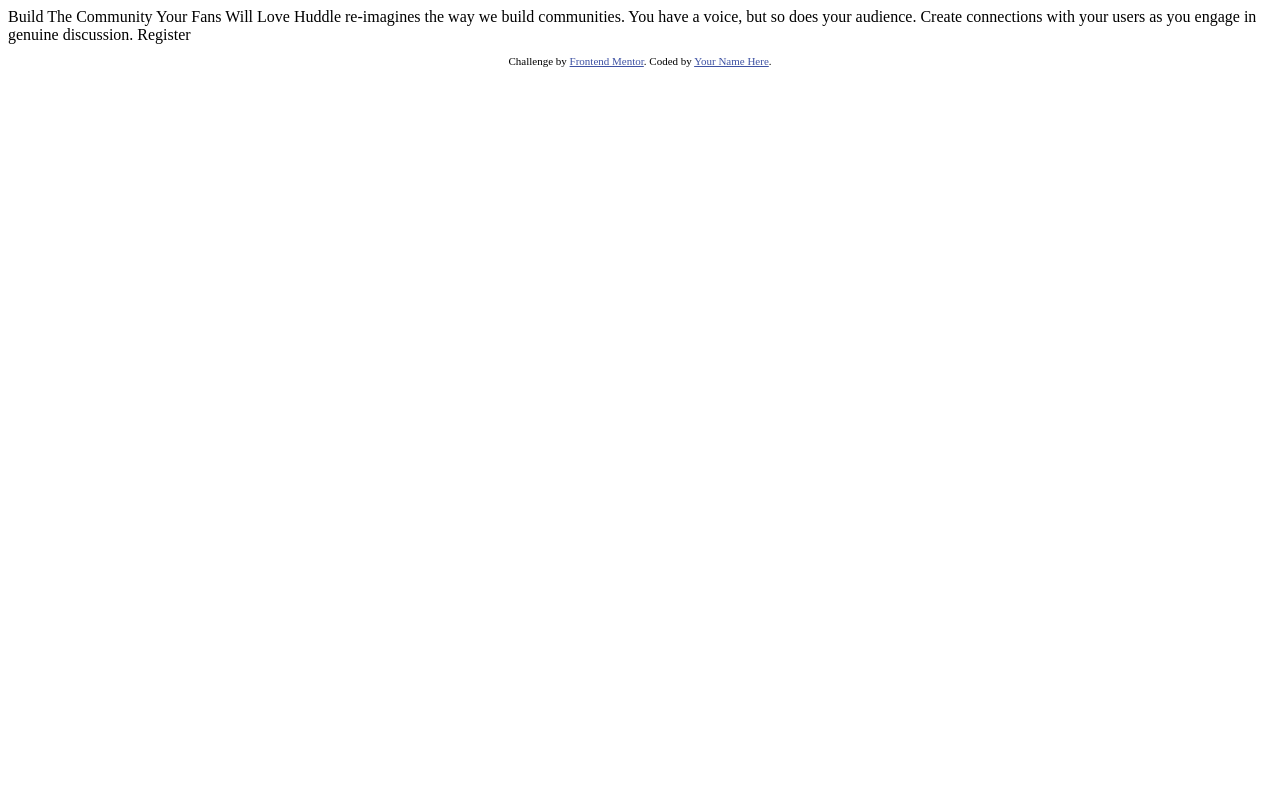
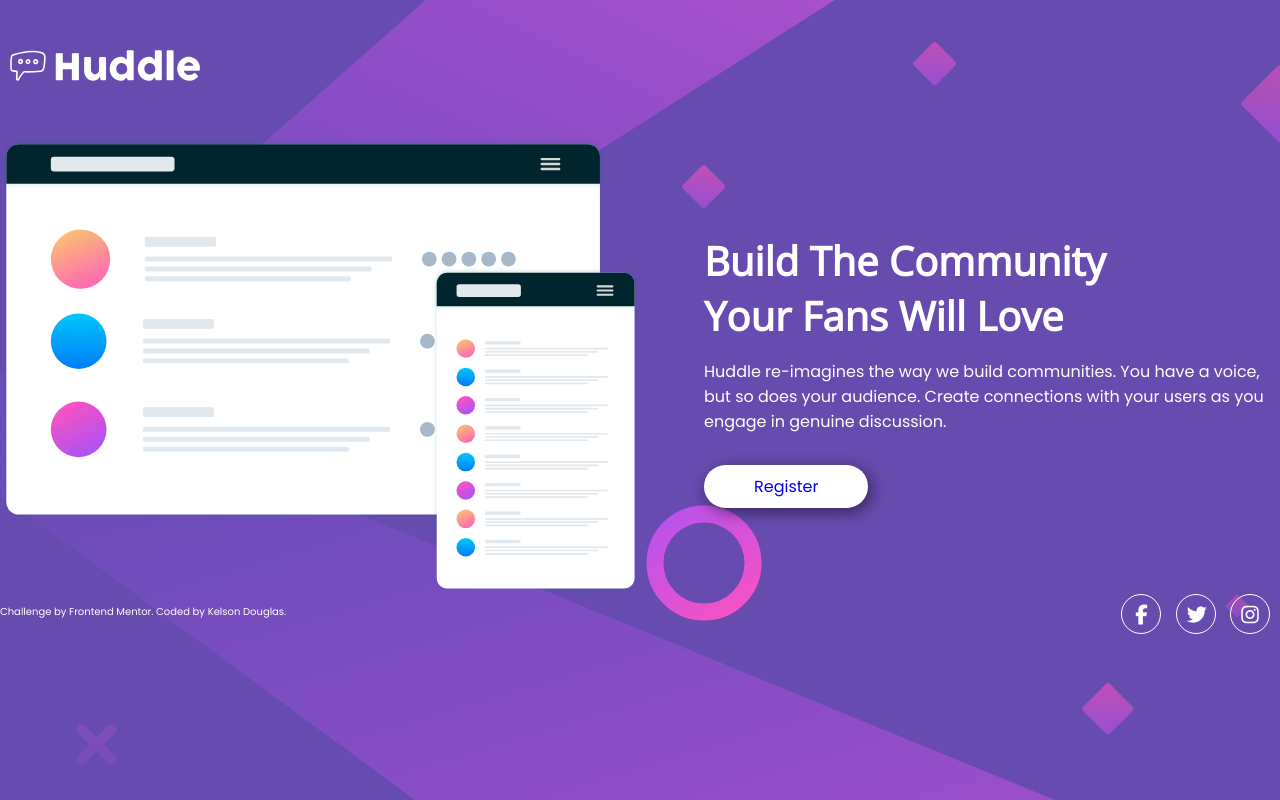
Before and after one commit to kelsondouglas/Front-End-Challenge-01, a plain HTML site: page index.html in a window 1280 px wide. Drawn offline with nearby package versions, Linux system fonts and the light colour scheme.

Commit message:
Versão Desktop finalizada

```diff
--- /dev/null
+++ b/css/estilo.css
@@ -0,0 +1,119 @@
+/* Fontes
+font-family: 'Poppins', sans-serif;
+font-family: 'Open Sans', sans-serif;
+*/
+@import url('https://fonts.googleapis.com/css2?family=Open+Sans&family=Poppins:ital,wght@0,400;1,700&display=swap');
+
+:root {
+    --bg-color: hsl(257, 40%, 49%);
+}
+
+*{
+    box-sizing: border-box;
+}
+
+body {
+    margin: 0;
+    padding: 0;
+    background: url(/images/bg-desktop.svg) no-repeat  var(--bg-color);
+    background-size: cover;
+    height: 100vh;
+    font-family: 'Poppins', sans-serif;
+    color: white;
+}
+
+a {
+    text-decoration: none;
+}
+
+
+.container {
+    max-width: 1440px;
+    margin: 0 auto;
+}
+
+.container .nav {
+    padding: 40px 0px;
+}
+
+.container .nav .logo img{
+    max-width: 16%;
+}
+
+.chamada {
+    display: flex;
+    justify-content: space-between;
+    align-items: center;
+}
+
+.chamada img {
+    max-width: 50%;
+}
+
+.chamada .text {
+    max-width: 45%;
+}
+
+.text h1 {
+    font-family: 'Open Sans', sans-serif;
+    font-weight: 700;
+    font-size: 2.5rem;
+    margin:0;
+}
+
+.text p{
+    margin-bottom: 40px;
+}
+
+
+
+.text .btn {
+    background-color: white;
+    padding: 10px 50px;
+    border-radius: 25px;
+    box-shadow: 3px 4px 15px rgba(000, 000, 000, 0.5);
+}
+
+.text .btn:hover {
+    box-shadow: 3px 4px 20px rgba(000, 000, 000, 0.5);
+}
+
+footer {
+    display: flex;
+    justify-content: space-between;
+}
+
+footer a {
+    color: white;
+}
+
+footer a:hover {
+    color: rgb(199, 186, 186);
+}
+
+footer p {
+    font-size: 10px;
+}
+
+footer .icons i {
+    width: 40px;
+    height: 40px;
+    font-size: 20px;
+    border: 1px white solid;
+    border-radius: 20px;
+    padding: 10px;
+    text-align: center;
+    margin-right: 10px;
+}
+
+footer .icons a .fa-facebook-f:hover {
+    background-color: #3b5998;
+}
+
+footer .icons a .fa-twitter:hover {
+    background-color: #00aced;
+}
+
+footer .icons a .fa-instagram:hover {
+    background-color: #517fa4;
+}
--- a/index.html
+++ b/index.html
@@ -2,32 +2,54 @@
 <html lang="en">
 <head>
   <meta charset="UTF-8">
-  <meta name="viewport" content="width=device-width, initial-scale=1.0"> <!-- displays site properly based on user's device -->
+  <meta name="viewport" content="width=device-width, initial-scale=1.0">
 
   <link rel="icon" type="image/png" sizes="32x32" href="./images/favicon-32x32.png">
+  <!-- CSS  -->
+  <link rel="stylesheet" href="css/estilo.css">
+  <!-- Font Awesome Icons-->
+  <script src="https://kit.fontawesome.com/7f0b8103ca.js" crossorigin="anonymous"></script>
 
   <title>Frontend Mentor | Huddle landing page with single introductory section</title>
 
-  <!-- Feel free to remove these styles or customise in your own stylesheet 👍 -->
-  <style>
-    .attribution { font-size: 11px; text-align: center; }
-    .attribution a { color: hsl(228, 45%, 44%); }
-  </style>
 </head>
 <body>
+  <div class="container">
+    <div class="nav">
+      <div class="logo">
+          <img src="images/logo.svg" alt="">
+      </div>
+    </div>
 
-  Build The Community Your Fans Will Love
+    <section class="chamada">
+      <img src="images/illustration-mockups.svg">
 
-  Huddle re-imagines the way we build communities. You have a voice, but so does your audience.
+      <div class="text">
+
+        <h1>Build The Community </h1>
+        <h1>Your Fans Will Love</h1>
+        <p>Huddle re-imagines the way we build communities. You have a voice, but so does your audience.
           Create connections with your users as you engage in genuine discussion.
+        </p>
 
-  Register
+        <a href="#" class="btn">Register</a>
 
+      </div>
+    </section>
     <footer>
       <p class="attribution">
         Challenge by <a href="https://www.frontendmentor.io?ref=challenge" target="_blank">Frontend Mentor</a>.
-      Coded by <a href="#">Your Name Here</a>.
+        Coded by <a href="#">Kelson Douglas</a>.
       </p>
+      <div class="icons">
+        <a href=""><i class="fab fa-facebook-f"></i></a>
+        <a href=""><i class="fab fa-twitter"></i></a>
+        <a href=""><i class="fab fa-instagram"></i></a>
+      </div>
     </footer>
+
+  </div>
+
+
 </body>
 </html>
```
Also changed, not shown: 1 other file. Lines whose indentation alone changed are shown as unchanged.
